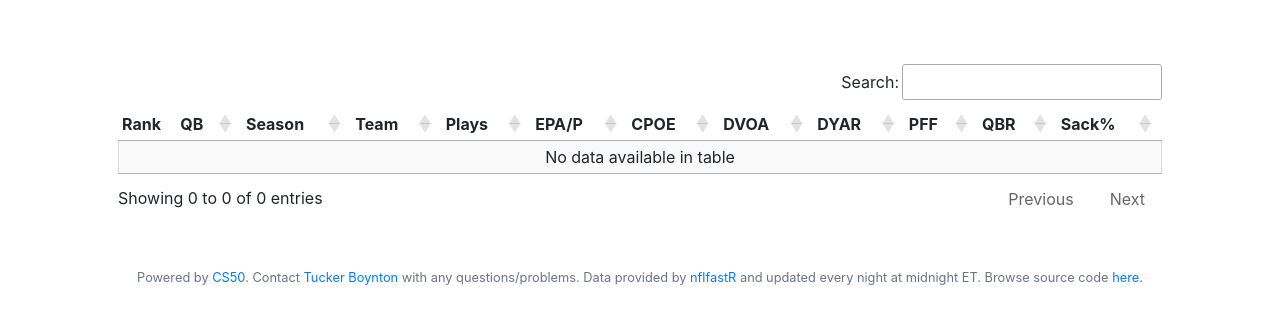
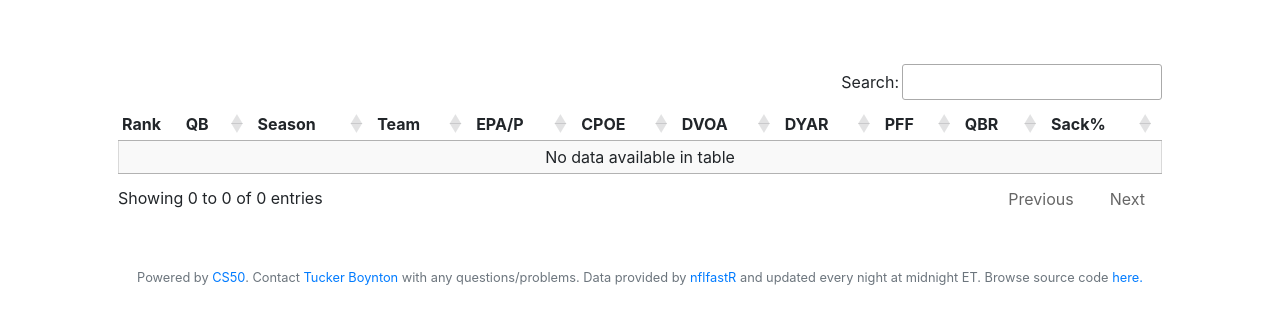
Before and after one commit to tuckerboynton22/nflfastr_app, a Flask app: page /qbs in a window 1280 px wide. Shown: the part 140-464 px from the top of the page. Run offline with Flask 2, Linux system fonts and the light colour scheme; parts of the project's set-up code (start-up, migrations or seed data) failed here and were passed over; some libraries are stand-ins or nearby versions.

Commit message:
try adding qb page

```diff
--- a/templates/qbs.html
+++ b/templates/qbs.html
@@ -22,7 +22,6 @@
                 <th>QB</th>
                 <th>Season</th>
                 <th>Team</th>
-                <th>Plays</th>
                 <th>EPA/P</th>
                 <th>CPOE</th>
                 <th>DVOA</th>
@@ -38,8 +37,7 @@
                     <td></td>
                     <td>{{ qb.full_name }}</td>
                     <td>{{ qb.season|int }}</td>
-                    <td><img src="{{ qb.tean_wordmark }}"></td>
-                    <td>{{ qb.Plays|int }}</td>
+                    <td><img src="{{ qb.team_wordmark }}"></td>
                     <td>{{ '%0.3f'|format(qb.EPA|float) }}</td>
                     <td>{{ '%0.2f'|format(qb.CPOE|float) }}</td>
                     <td>{{ '%0.2f'|format(qb.DVOA|float) }}</td>
```
